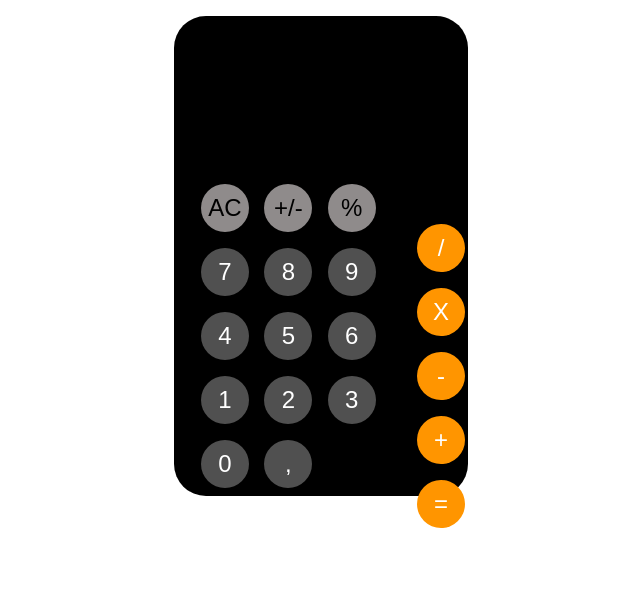
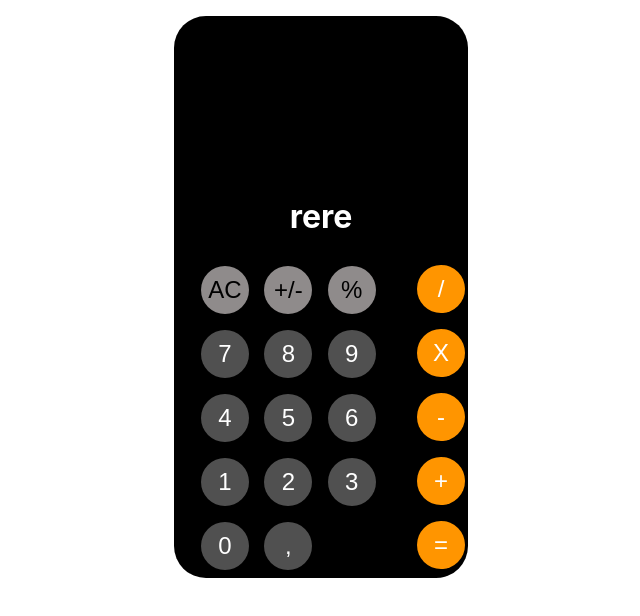
Before and after one commit to AlexandreFerreira97/Calculator, a React (Create React App) app: page / in a window 1280 px wide. Shown: the top 616 px of the page, without its empty margins (319-959 px from the left). Built offline with nearby package versions, Linux system fonts and the light colour scheme.

Commit message:
Update Calculadora.jsx

```diff
--- a/src/componentes/Calculadora.jsx
+++ b/src/componentes/Calculadora.jsx
@@ -2,7 +2,11 @@ import React from "./Calculadora.css"
 
 const Calculadora = () => {
     return(
+        <div className="calculadora">
             <div className="container">
+                <div className="resultado">
+                    <h1>rere</h1>
+                </div>
                 <div className="esp">
                     <button className="botaoEsp">AC</button>
                     <button className="botaoEsp">+/-</button>
@@ -16,7 +20,7 @@ const Calculadora = () => {
                     <button className="botaoNum">1</button>
                     <button className="botaoNum">2</button>
                     <button className="botaoNum">3</button>
-                <button className="botaoNum">0</button>
+                    <button className="botaoNum ">0</button>
                     <button className="botaoNum">,</button>
                 </div>
 
@@ -28,6 +32,9 @@ const Calculadora = () => {
                     <button className="botaoOp">=</button>
                 </div>
             </div>
+
+        </div>
+
     )
 }
 
```
Lines whose indentation alone changed are shown as unchanged.
